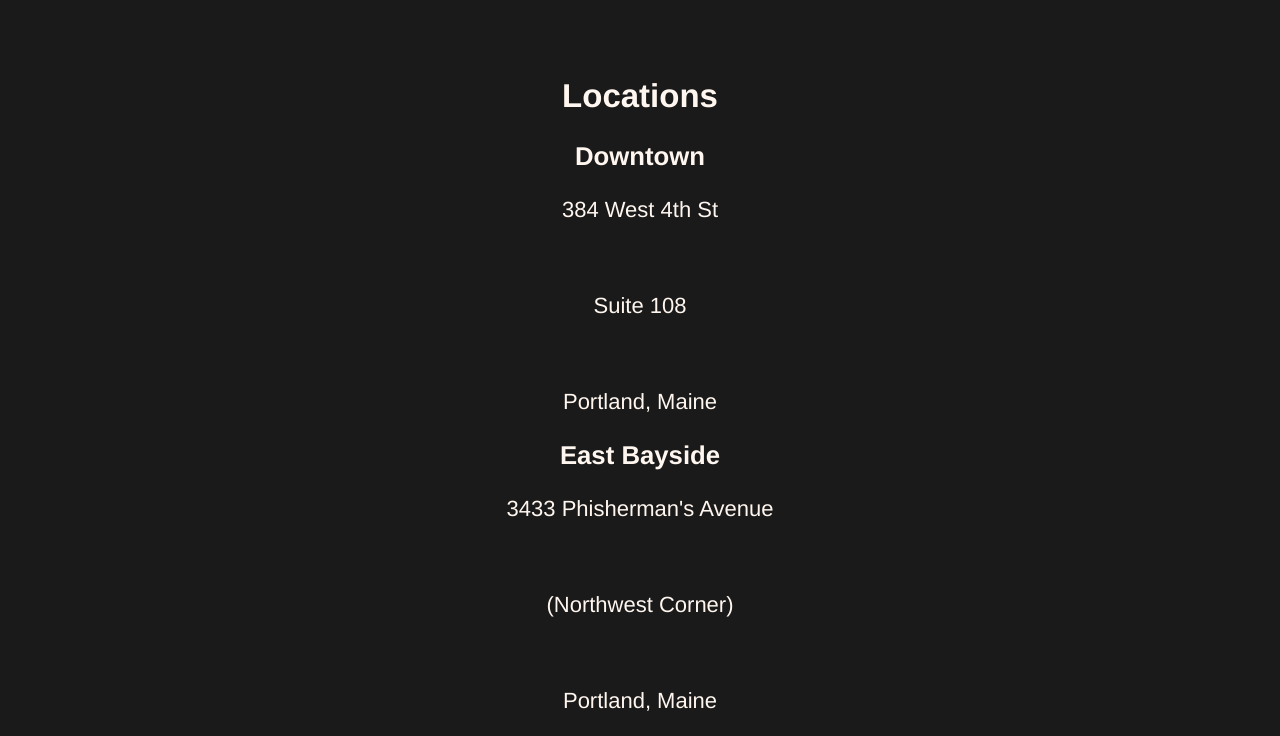
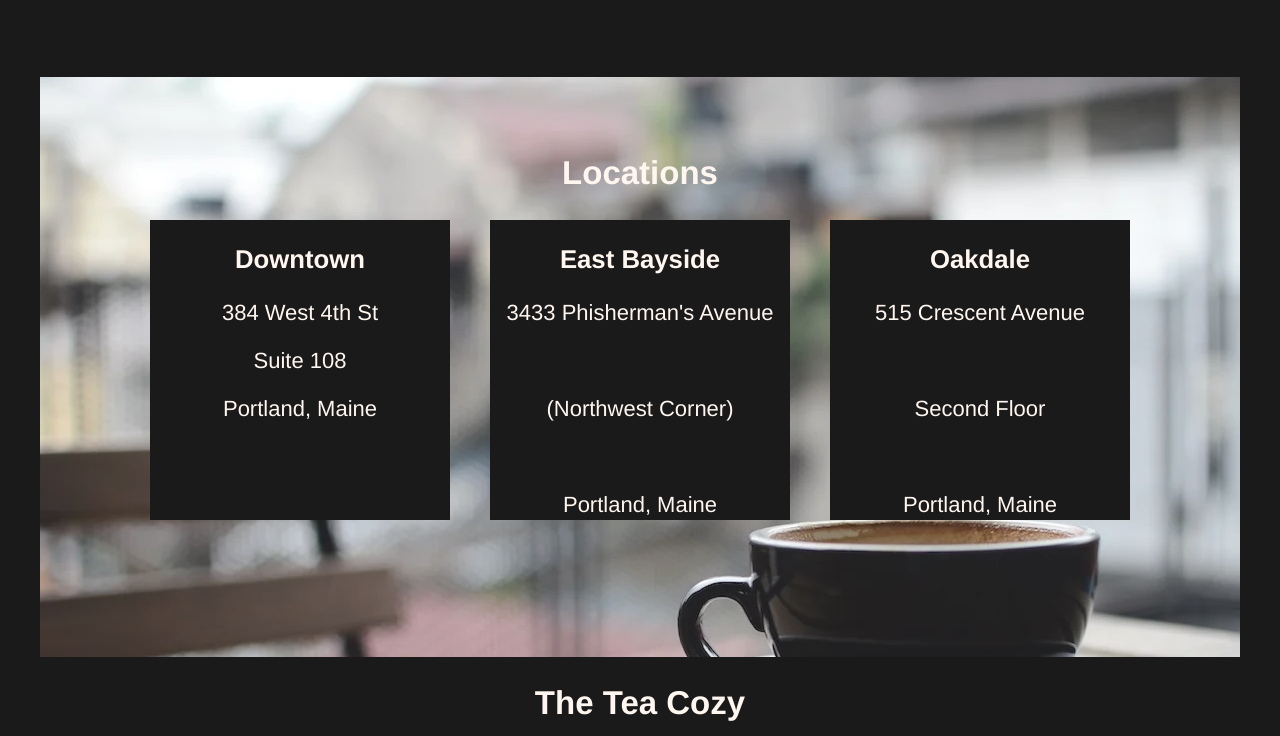
Before and after one commit to juanpedropuig/tea-cozy, a plain HTML site: page index.html in a window 1280 px wide. Shown: the part 1626-2362 px from the top of the page. Drawn offline with Linux system fonts and the light colour scheme.

Commit message:
Add locations section styles

```diff
--- a/index.html
+++ b/index.html
@@ -60,16 +60,14 @@
       <!-- Locations section -->
       <section class="locations">
         <div>
-          <div class="title">
+          <div class="loc title">
             <h2>Locations</h2>
           </div>
-          <div class="addresses">
+          <div class="spots">
             <div class="address">
               <h3>Downtown</h3>
               <p>384 West 4th St</p>
-              <br>
               <p>Suite 108</p>
-              <br>
               <p>Portland, Maine</p>
             </div>
             <div class="address">
--- a/resources/style.css
+++ b/resources/style.css
@@ -86,4 +86,29 @@ main {
   width: 300px;
 }
 
-/*  */
+/* Locations section */
+.locations {
+  background-image: url('images/img-locations-background.webp');
+  background-repeat: no-repeat;
+  background-size: cover;
+  height: 580px;
+}
+
+.loc {
+  padding-top: 50px;
+}
+
+.spots {
+  display: inline-flex;
+  justify-content: center;
+  width: 100%;
+}
+
+.address {
+  background-color: black;
+  width: 300px;
+  height:300px;
+  margin: 0 20px;
+}
+
+/* Contact information section */
```
